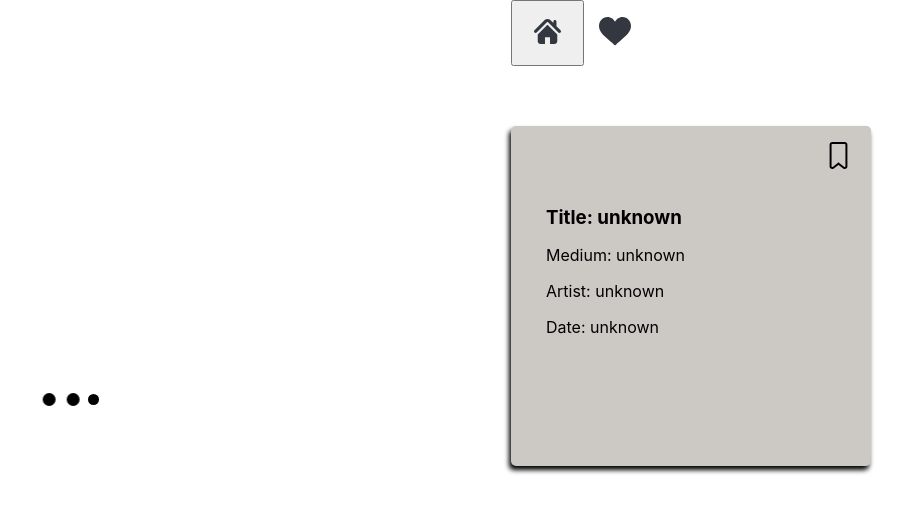
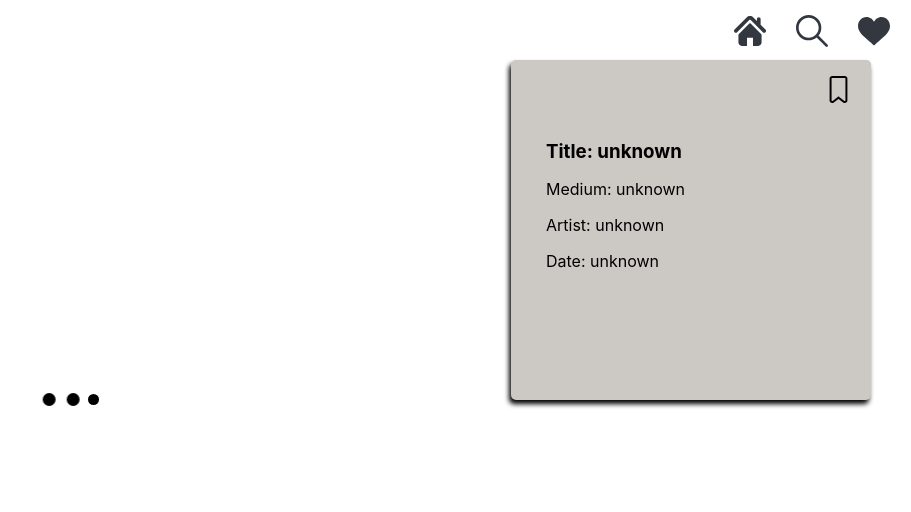
Before and after one commit to PaigeVannelli/FOMA, a React (Create React App) app: page /gallery in a window 1280 px wide. Shown: the top 512 px of the page, without its empty margins (369-1280 px from the left). Built offline with nearby package versions, Linux system fonts and the light colour scheme.

Commit message:
Set the nav permanently on each page

```diff
--- a/src/Components/App/App.js
+++ b/src/Components/App/App.js
@@ -5,6 +5,7 @@ import LandingPage from '../landingPage/LandingPage'
 import ArtPage from '../artPage/ArtPage'
 import AllFavorites from '../allFavorites/AllFavorites'
 import fetchArtInfo from '../../ApiCalls'
+import Nav from '../nav/Nav'
 
 //Change app to name!
 class App extends Component {
@@ -162,9 +163,8 @@ class App extends Component {
     return (
       <main className='main'>
         <BrowserRouter>
-        {/* {this.checkForErrors()} */}
+        <Nav resetSearch={this.resetSearch}/>
           <Switch>
-            {/* {this.state.searchedArtIDs.length > 0 && <Redirect to={`/${this.state.currentArtId}`} />} */}
             <Route
             exact path='/'
             render={() => {
--- a/src/Components/ArtDetails/ArtDetails.js
+++ b/src/Components/ArtDetails/ArtDetails.js
@@ -45,7 +45,7 @@ const ArtDetails = (props) => {
               alt='bookmark'
             /> }
         </button> */}
-        <Nav resetSearch={props.resetSearch} />
+        {/* <Nav resetSearch={props.resetSearch} /> */}
       </div>
       <div className='art-plaque'>
         <button
--- a/src/Components/nav/Nav.css
+++ b/src/Components/nav/Nav.css
@@ -1,4 +1,11 @@
 .button-nav {
   display: flex;
   flex-direction: row;
+  position: absolute;
+  right: 0px;
+  width: 12em;
 }
+
+.home-button {
+  background-color: transparent;
+}
--- a/src/Components/nav/Nav.js
+++ b/src/Components/nav/Nav.js
@@ -7,14 +7,41 @@ import PropTypes from 'prop-types'
 
 const Nav = ({ resetSearch }) => {
   return (
+    // <nav className='button-nav'>
+    //   <Link to='/'>
+    //     <button data-cy='home-button' onClick={resetSearch}>
+    //       <img src={home} className='home button' alt='home-button'/>
+    //     </button>
+    //   </Link>
+    //   {
+    //     useLocation().pathname === '/favorites' ?
+    //     <Link to='/gallery'>
+    //       <img
+    //         data-cy='search-button'
+    //         src={search}
+    //         className='button'
+    //         alt='search-button'
+    //       />
+    //     </Link>
+    //     :
+    //     <Link to='/favorites'>
+    //       <img
+    //         data-cy='view-favorites'
+    //         src={favorites}
+    //         className='favorites button'
+    //         alt='favorites-button'
+    //       />
+    //     </Link>
+    //   }
+    // </nav>
     <nav className='button-nav'>
-      <Link to='/'>
-        <button data-cy='home-button' onClick={resetSearch}>
-          <img src={home} className='home button' alt='home-button'/>
-        </button>
+      <Link to='/' onClick={resetSearch}>
+        <img
+          src={home}
+          className='home button'
+          alt='home-button'
+        />
       </Link>
-      {
-        useLocation().pathname === '/favorites' ?
       <Link to='/gallery'>
         <img
           data-cy='search-button'
@@ -23,7 +50,6 @@ const Nav = ({ resetSearch }) => {
           alt='search-button'
         />
       </Link>
-        :
       <Link to='/favorites'>
         <img
           data-cy='view-favorites'
@@ -32,7 +58,6 @@ const Nav = ({ resetSearch }) => {
           alt='favorites-button'
         />
       </Link>
-      }
     </nav>
   )
 }
```
Lines whose indentation alone changed are shown as unchanged.
